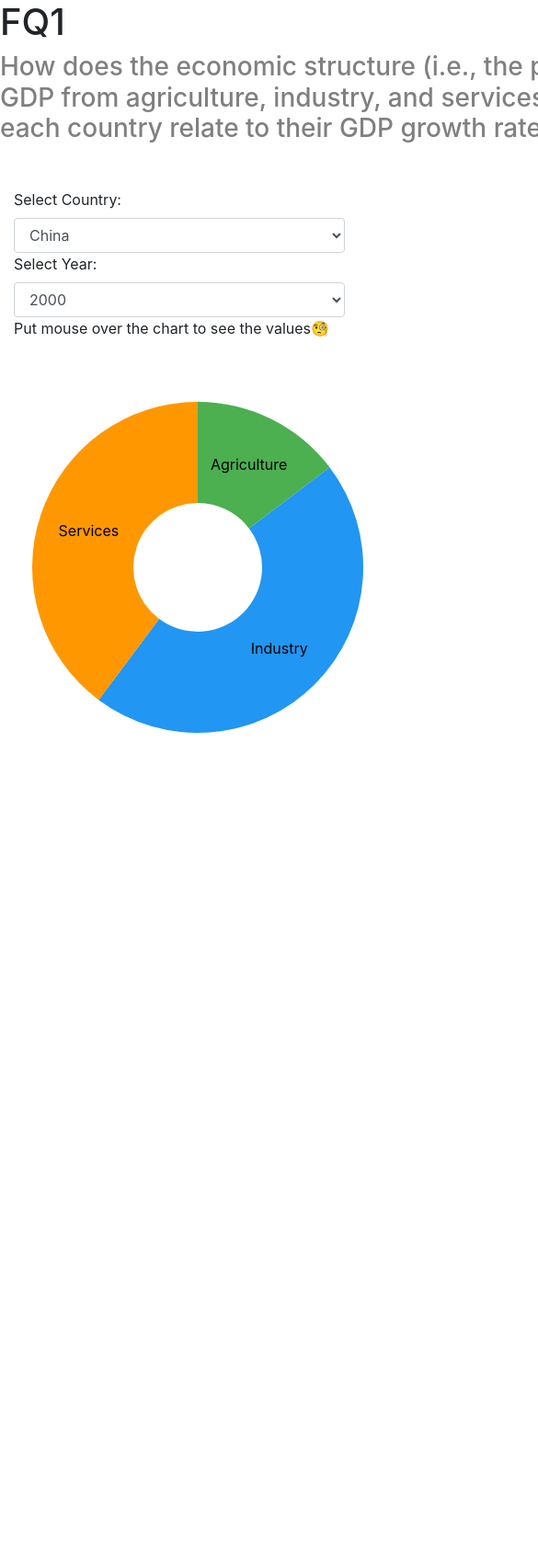
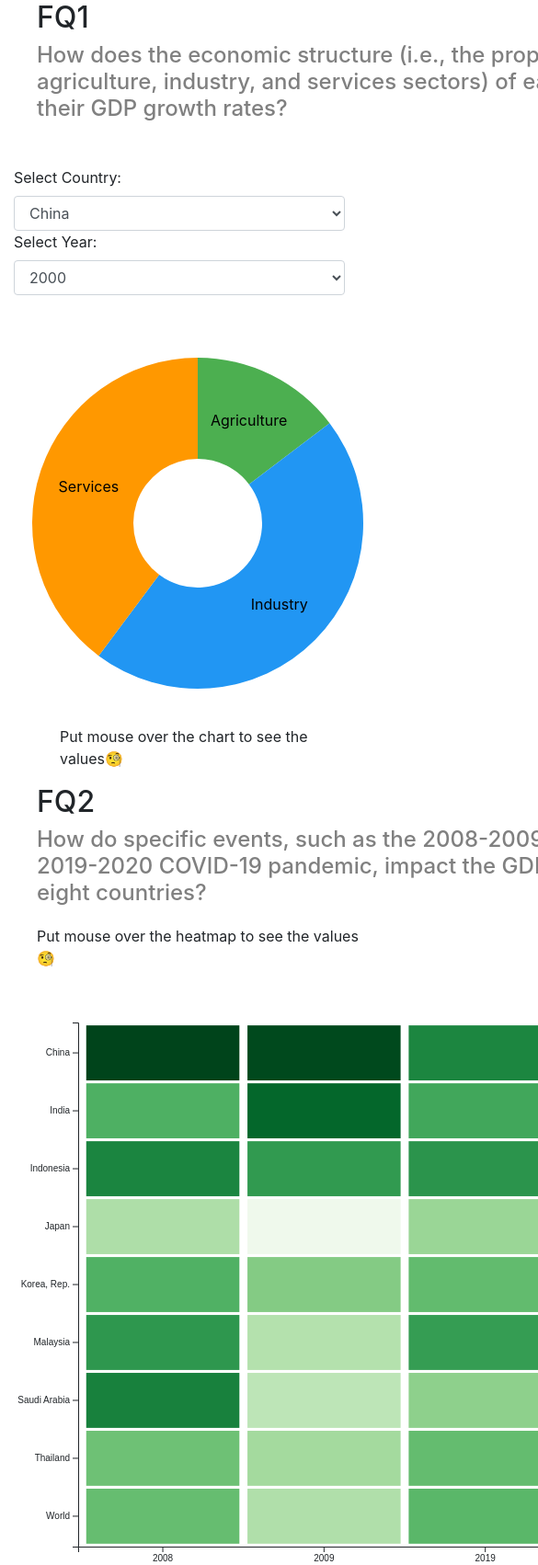
Before and after one commit to aprilyao-01/fq1, a plain HTML site: page index.html in a window 390 px wide. Shown: the top 1702 px of the page at 92% size, 585 px wide, since content can reach past the window. Before the commit the page ends 844 px from the top, so only its background shows below. Drawn offline with nearby package versions, Linux system fonts and the light colour scheme.

Commit message:
Update index.html

```diff
--- a/index.html
+++ b/index.html
@@ -3,14 +3,14 @@
 <head>
     <meta charset="UTF-8">
     <meta name="viewport" content="width=device-width, initial-scale=1.0">
-    <title>Economic Structure</title>
+    <title>Exploratory Process Questions</title>
     <link rel="stylesheet" href="https://maxcdn.bootstrapcdn.com/bootstrap/4.5.2/css/bootstrap.min.css">
     <link rel="stylesheet" href="style.css">
     <script src="https://d3js.org/d3.v7.min.js"></script>
 </head>
 <body>
-    <h1>FQ1</h1>
-    <h3 style="width: 800px; color: gray;">How does the economic structure (i.e., the proportion of GDP from agriculture, industry, and services sectors) of each country relate to their GDP growth rates?</h3>
+    <h2 style="margin-left: 40px;">FQ1</h2>
+    <h4 style="width: 800px; color: gray; margin-left: 40px;">How does the economic structure (i.e., the proportion of GDP from agriculture, industry, and services sectors) of each country relate to their GDP growth rates?</h4>
     <div class="container">
         <div class="row mt-5">
             <div class="col-md-4">
@@ -22,14 +22,27 @@
                 <select id="year-select" class="form-control"></select>
             </div>
         </div>
-        <p>Put mouse over the chart to see the values🧐</p>
         <div class="row mt-5">
-            <div class="col-md-12">
+            <div class="col-md-4">
                 <svg id="donut-chart" width="600" height="600"></svg>
             </div>
         </div>
+        <p style="margin-left: 50px; margin-top: 20px;">Put mouse over the chart to see the values🧐</p>
     </div>
     <div id="tooltip" class="hidden"></div>
     <script src="chart.js"></script>
+
+    <h2 style="margin-left: 40px;">FQ2</h2>
+    <h4 style="width: 800px; color: gray; margin-left: 40px;">How do specific events, such as the 2008-2009 financial crisis or the 2019-2020 COVID-19 pandemic, impact the GDP growth rates of the eight countries?</h4>
+    <p style="margin-left: 40px; margin-top: 20px;">Put mouse over the heatmap to see the values🧐</p>
+    <div class="container">
+        <div class="row mt-5">
+            <div class="col-md-12">
+                <svg id="heatmap-chart" width="800" height="600"></svg>
+            </div>
+        </div>
+    </div>
+    <div id="heatmap-tooltip" class="hidden"></div>
+    <script src="heatmap.js"></script>
 </body>
 </html>
```
